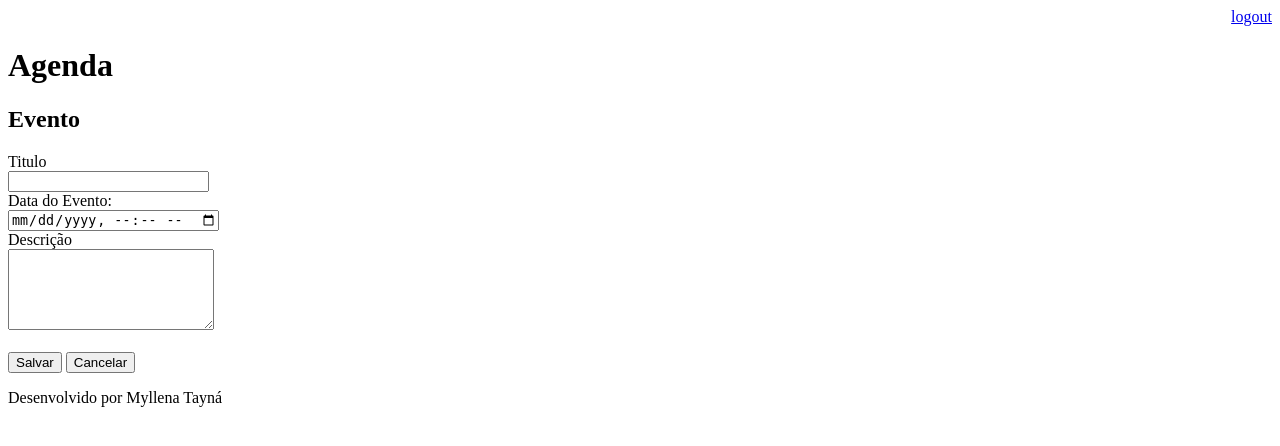
After one commit to MyllenaRocha/agenda, a Django app: page /agenda/evento/ in a window 1280 px wide. The commit adds this page. Shown: the top 446 px of the page. Run offline with Django 3.2, Linux system fonts and the light colour scheme; a user stored in the database is signed in.

Commit message:
aincluido template para inserção de eventos da agenda. Incluidoo gitignore para ignorar os arquivos compilados

```diff
--- a/agenda/urls.py
+++ b/agenda/urls.py
@@ -21,6 +21,8 @@ from django.views.generic import RedirectView
 urlpatterns = [
     path('admin/', admin.site.urls),
     path('agenda/', views.lista_eventos),
+    path('agenda/evento/submit', views.submit_evento),
+    path('agenda/evento/', views.evento),
     path('', RedirectView.as_view(url='/agenda/')),
     path('login/', views.login_user),
     path('login/submit', views.submit_login),
--- a/core/views.py
+++ b/core/views.py
@@ -29,3 +29,20 @@ def lista_eventos(request):
     evento = Evento.objects.all()
     dados = {'eventos':evento}
     return render(request, 'agenda.html', dados)
+
+@login_required(login_url='/login/')
+def evento(request):
+    return render(request, 'evento.html')
+
+@login_required(login_url='/login/')
+def submit_evento(request):
+    if request.POST:
+        titulo = request.POST.get('titulo')
+        data_evento = request.POST.get('data_evento')
+        descricao = request.POST.get('descricao')
+        usuario = request.user
+        Evento.objects.create(titulo=titulo,
+                              data_evento=data_evento,
+                              descricao=descricao,
+                              usuario=usuario)
+    return redirect('/')
--- a/templates/agenda.html
+++ b/templates/agenda.html
@@ -2,7 +2,9 @@
 
 {% block content %}
     <h2>Agendamentos</h2>
-
+    <a href="evento/">
+    <button type="button">Novo Evento</button>
+    </a>
     <ul style="font-size: 20px">
     {% for evento in eventos %}
         <li>{{ evento.titulo }} - {{ evento.data_evento }}</li>
--- /dev/null
+++ b/templates/evento.html
@@ -0,0 +1,26 @@
+{% extends "model-page.html" %}
+
+{% block content %}
+
+<h2>Evento</h2>
+
+
+<form action="submit" method="POST"> {% csrf_token %}
+    <label>Titulo</label>
+    <br>
+    <input type="text" name="titulo" size="22">
+    <br>
+    <label>Data do Evento: </label>
+    <br>
+    <input type="datetime-local" name="data_evento">
+    <br>
+    <label>Descrição</label>
+    <br>
+    <textarea name="descricao" rows="5" cols="23"></textarea>
+    <br><br>
+    <button type="submit">Salvar</button>
+    <a href="/">
+        <button type="button">Cancelar</button>
+    </a>
+</form>
+{% endblock %}
```
Also changed, not shown: db.sqlite3, 1 other file.
